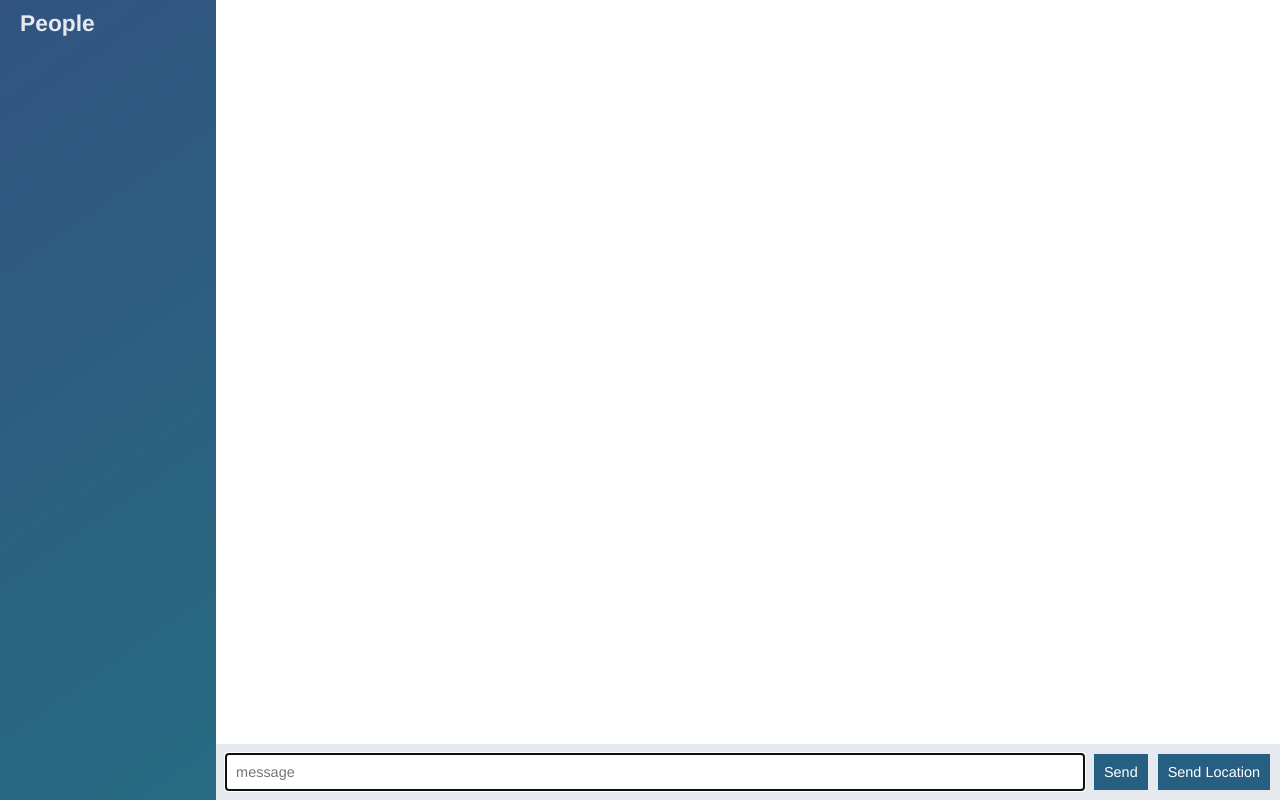
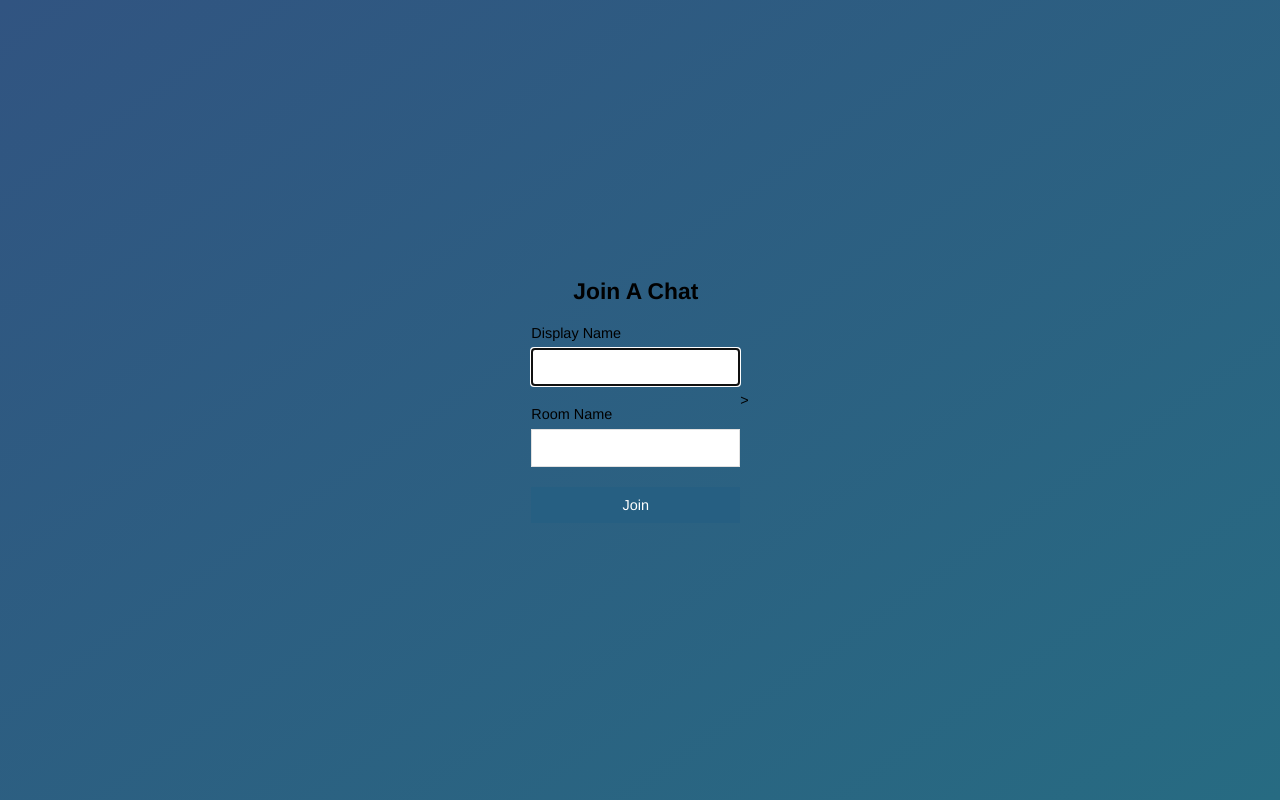
Before and after one commit to ThrupthiShetty/node-course-2-chat-app, a website: page public/index.html in a window 1280 px wide. Drawn offline with nearby package versions, Linux system fonts and the light colour scheme; no server answers.

Commit message:
Add submit page that connect to chat.html

```diff
--- a/public/index.html
+++ b/public/index.html
@@ -1,67 +1,33 @@
-<!DOCTYPE html>
+ <!DOCTYPE html>
 <html>
-
 <head>
     <meta charset="utf-8" />
+    <title>Join | ChatApp</title>
+    <meta name="viewport" content="width=device-width, initial-scale=1, user-scalable =no">
     <link rel="stylesheet" href="/css/styles.css">
+
 </head>
+<body class="centered-form">
+    <div class="centered-form_form">
+        <form action="/chat.html">
+            <div class="form-field">
+                <h3>Join A Chat</h3>
+            </div>
+            <div class="form-field">
+                <label>Display Name</label>
+                <input type="text" name="name" autofocus/>
+            </div>
+            <div class="form-field">
+                <label>Room Name</label>
+                <input type="text" name="room"/>
+            </div>
+            <div class="form-field">
+                <button>Join</button>
+            </div>
 
-<body class="chat">
-    <div class="chat__sidebar">
-        <h3>People</h3>
-        <div id="users">
-
-        </div>
-    </div>
-    <div class="chat__main">
-
-        <ol id="messages" class="chat__messages"></ol>
-        <div class="chat__footer">
-            <form id="message-form">
-                <input name="message" type="text" placeholder="message" autofocus autocomplete="on"/>
-                <button>Send</button>
-            </form>
-
-            <button id="send-location">Send Location</button>
-        </div>
-
+        </form>
 
     </div>
 
-<script id = "message-template" type = "text/template">
-
-    <li class = "message">
-        <div class = "message__title">
-            <h4>{{from}}</h4>
-            <span>{{createdAt}}</span>
-        </div>
-        <div class = "message__body">
-            <p>{{text}}</p>
-        </div>
-
-    </li>
-</script>
-
-<script id = "location-message-template" type = "text/template">
-
-    <li class = "message">
-        <div class = "message__title">
-            <h4>{{from}}</h4>
-            <span>{{createdAt}}</span>
-        </div>
-        <div class = "message__body">
-            <a href={{url}} target="_blank">Send My location</a>
-        </div>
-
-    </li>
-</script>
-
-
-    <script src="/socket.io/socket.io.js"></script>
-    <script src="/js/libs/jquery-3.3.1.min.js"></script>
-    <script src="/js/libs/moment.js"></script>
-    <script src="/js/libs/mustache.js"></script>
-    <script src="/js/index.js"></script>
 </body>
-
-</html>
+</html>>
```
Also changed, not shown: public/chat.html (added, +67 -0 lines), public/js/chat.js (renamed from public/js/index.js).
